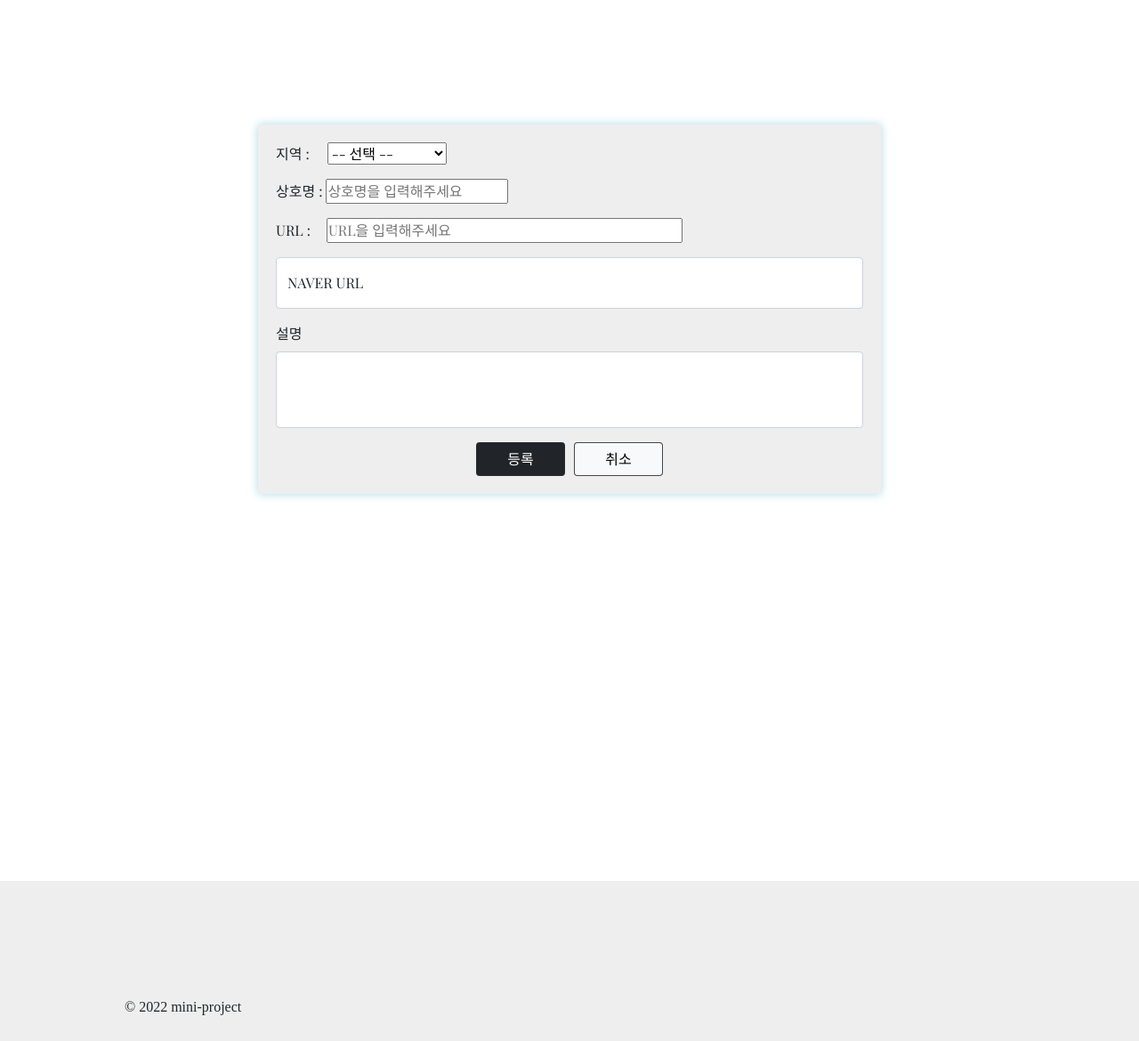
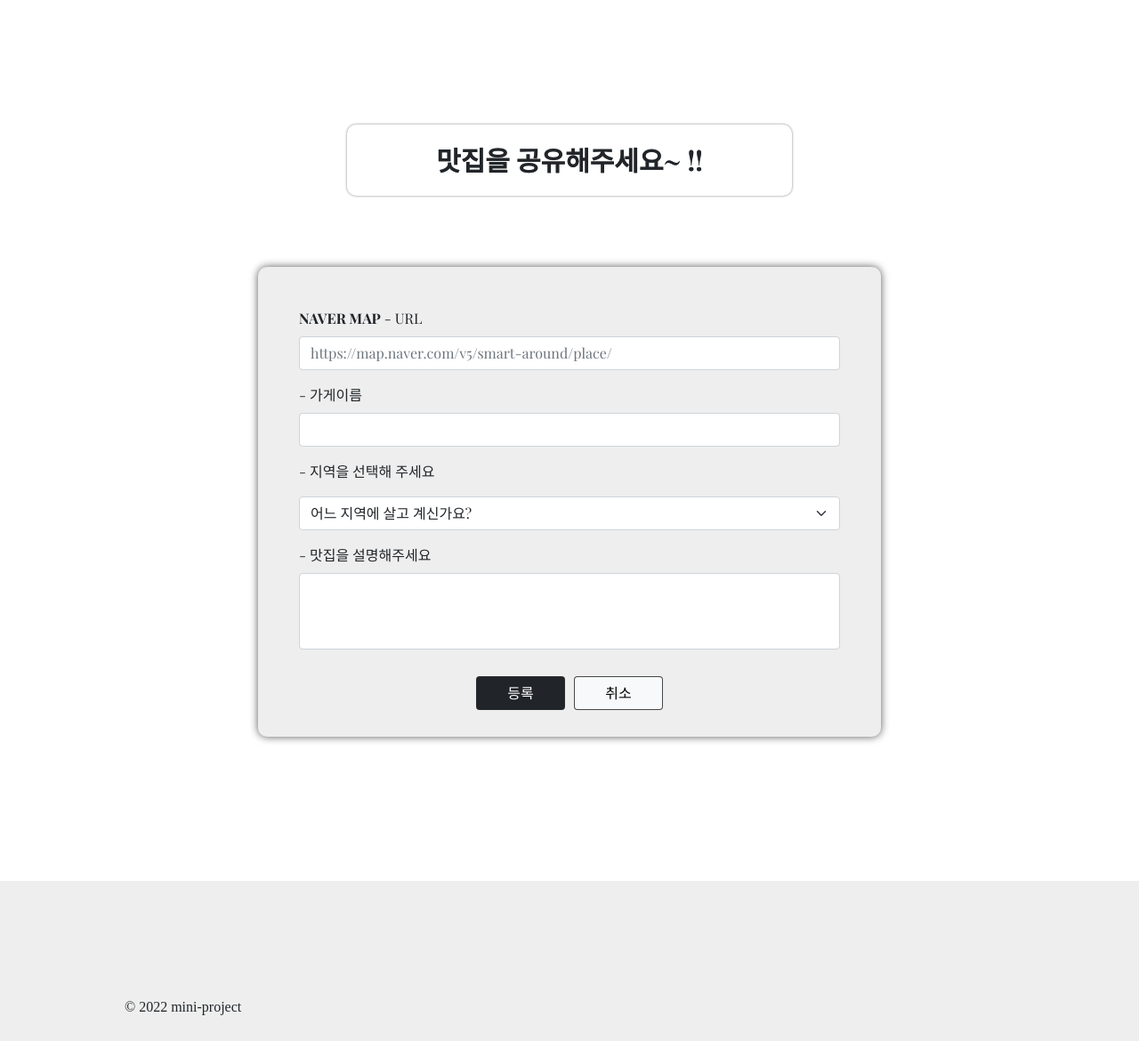
Before and after one commit to constdreamcoder/hanghae99-miniproject, a Flask app: page /post in a window 1280 px wide. Shown: the part 80-1250 px from the top of the page at 89% size. Run offline with Flask 2, Linux system fonts and the light colour scheme; some web fonts are replaced.

Commit message:
Postion Page - CSS 완료

```diff
--- a/templates/post.html
+++ b/templates/post.html
@@ -21,26 +21,53 @@
     <style>
         .posting-inner {
             margin-top: 140px;
-            /*background: rgba(72, 187, 91, 0.57);*/
         }
+
+        .posting-title {
+            width: 100%;
+            max-width: 500px;
+            height: 80px;
+
+            font-size: 30px;
+            font-weight: 700;
+            text-align: center;
+            text-shadow: 0px 0px 0px gray;
+            line-height: 80px;
+            box-shadow: 0px 0px 3px 0px gray;
+            border-radius: 10px;
+
+            margin: 0px auto 80px;
+
+            overflow: hidden;
+        }
+
         .posting {
             background: #eee;
 
             width: 95%;
             max-width: 700px;
-            padding: 20px;
-            box-shadow: 0px 0px 10px 0px lightblue;
+            padding: 46px 46px 30px;
+            box-shadow: 0px 0px 10px 0px #595959;
             margin: auto;
+            border-radius: 10px;
+
+        }
+
+        .posting > p {
+            margin-bottom: 0.9rem;
         }
 
         .btn-wrap {
             display: flex;
             justify-content: center;
+            margin-top: 30px;
         }
+
         .btn {
             width: 100px;
             border: 1px solid rgba(45, 45, 45, 0.87);
         }
+
         .btn:nth-child(1) {
             margin-right: 10px;
         }
@@ -98,10 +125,23 @@
 
 <div class="wrap posting-wrap content-wrap">
     <div class="common-inner posting-inner">
+        <p class="posting-title">맛집을 공유해주세요~ !!</p>
         <div class="posting">
-            <p> 지역 :
-                <select id='location'>
-                    <option selected>-- 선택 --</option>
+            <div class="mb-3">
+                <label for="url-link" class="form-label"><b>NAVER MAP</b> - URL</label>
+                <input type="email" class="form-control" id="url-link"
+                       placeholder="https://map.naver.com/v5/smart-around/place/">
+            </div>
+
+            <div class="mb-3">
+                <label for="store-name" class="form-label">- 가게이름</label>
+                <input type="email" class="form-control" id="store-name">
+            </div>
+
+            <div class="mb-3">
+                <p>- 지역을 선택해 주세요</p>
+                <select class="form-select" aria-label="Default select example">
+                    <option selected>어느 지역에 살고 계신가요?</option>
                     <option value='서울'>서울</option>
                     <option value='경기도,인천'>경기도,인천</option>
                     <option value='충청도,대전'>충청도,대전</option>
@@ -110,25 +150,17 @@
                     <option value='경상도,대구,부산'>경상도,대구,부산</option>
                     <option value='제주도'>제주도</option>
                 </select>
-            </p>
-            <p> 상호명 : <input type="text" id="name" placeholder="상호명을 입력해주세요"/></p>
-            <p> URL : <input type="url" id="address" placeholder="URL을 입력해주세요"></p>
-
-            <div class="form-floating mb-3">
-                <input type="email" class="form-control" id="floatingInput" placeholder="name@example.com">
-                <label for="floatingInput">NAVER URL</label>
             </div>
 
             <div class="mb-3">
-                <label for="exampleFormControlTextarea1" class="form-label">설명</label>
-                <textarea class="form-control" id="exampleFormControlTextarea1" rows="3"></textarea>
+                <label for="description" class="form-label">- 맛집을 설명해주세요</label>
+                <textarea class="form-control" id="description" rows="3"></textarea>
             </div>
 
             <div class="btn-wrap">
                 <button type="button" class="btn btn-dark">등록</button>
                 <button type="button" class="btn btn-light" onclick="window.location.href = '/'">취소</button>
             </div>
-
         </div>
     </div>
 </div>
```
